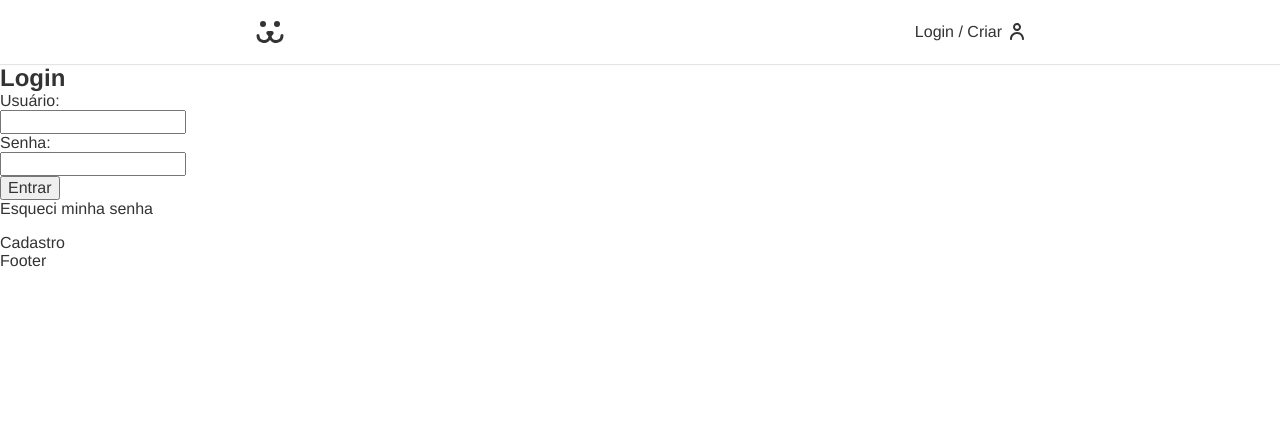
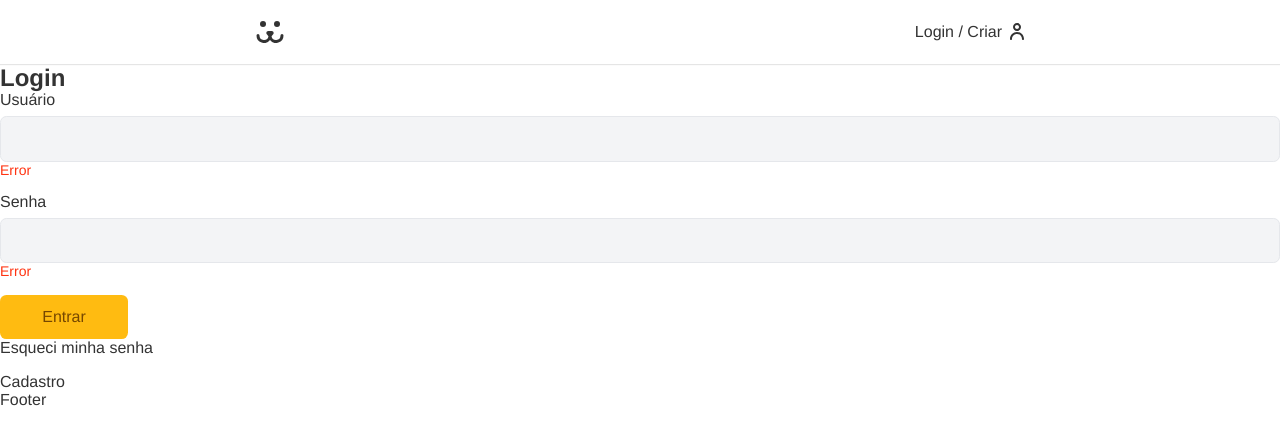
Before and after one commit to leeocoder/dogs, a React (Vite) app: page /login in a window 1280 px wide. Shown: the top 444 px of the page. Built offline with nearby package versions, Linux system fonts and the light colour scheme.

Commit message:
feat: add input

```diff
--- a/src/App.css
+++ b/src/App.css
@@ -1,3 +1,41 @@
+:root {
+  --yellow-50: #fffbeb;
+  --yellow-100: #fff4c6;
+  --yellow-200: #ffe688;
+  --yellow-300: #ffd44a;
+  --yellow-400: #ffbb11;
+  --yellow-500: #f99d07;
+  --yellow-600: #dd7602;
+  --yellow-700: #b75206;
+  --yellow-800: #943e0c;
+  --yellow-900: #7a330d;
+  --yellow-950: #461a02;
+
+  --gray-50: #f9fafb;
+  --gray-100: #f3f4f6;
+  --gray-200: #e5e7eb;
+  --gray-300: #d1d5db;
+  --gray-400: #9ca3af;
+  --gray-500: #6b7280;
+  --gray-600: #4b5563;
+  --gray-700: #374151;
+  --gray-800: #1f2937;
+  --gray-900: #111827;
+  --gray-950: #030712;
+
+  --red-50: #fff2ed;
+  --red-100: #ffe2d4;
+  --red-200: #ffc0a8;
+  --red-300: #ff9470;
+  --red-400: #ff5c37;
+  --red-500: #ff3311;
+  --red-600: #f01806;
+  --red-700: #c70c07;
+  --red-800: #9e0e10;
+  --red-900: #7f0f10;
+  --red-950: #450508;
+}
+
 *,
 *::after,
 *::before {
--- /dev/null
+++ b/src/Components/From/Button/button.css
@@ -0,0 +1,24 @@
+.button {
+  font-size: 1rem;
+  font-family: var(--type-first);
+  cursor: pointer;
+  border: none;
+  border-radius: 0.4rem;
+  background: var(--yellow-400);
+  color: #764701;
+  padding: 0.8rem 1.2rem;
+  box-sizing: border-box;
+  min-width: 8rem;
+  transition: 0.1s;
+}
+
+.button:hover,
+.button:hover {
+  outline: none;
+  box-shadow: 0 0 0 3px #fea, 0 0 0 4px #fb1;
+}
+
+.button:disabled {
+  background-color: var(--yellow-200);
+  cursor: wait;
+}
--- /dev/null
+++ b/src/Components/From/Button/index.tsx
@@ -0,0 +1,19 @@
+import React from 'react';
+import './button.css';
+
+type Props = {
+  children: React.ReactNode;
+};
+
+function Button({ children, ...props }: Props) {
+  return (
+    <button
+      className='button'
+      {...props}
+    >
+      {children}
+    </button>
+  );
+}
+
+export default Button;
--- /dev/null
+++ b/src/Components/From/Input/index.tsx
@@ -0,0 +1,30 @@
+import React from 'react';
+import './input.css';
+
+type Props = {
+  label: string;
+  type: string;
+  name: string;
+};
+
+function Input({ label, type, name }: Props) {
+  return (
+    <div className='input-wrapper'>
+      <label
+        className='label'
+        htmlFor={name}
+      >
+        {label}
+      </label>
+      <input
+        className='input'
+        type={type}
+        id={name}
+        name={name}
+      />
+      <small className='error'>Error</small>
+    </div>
+  );
+}
+
+export default Input;
--- /dev/null
+++ b/src/Components/From/Input/input.css
@@ -0,0 +1,36 @@
+.input-wrapper {
+  margin-bottom: 1rem;
+}
+
+.label {
+  display: block;
+  font-size: 1rem;
+  line-height: 1;
+  padding-bottom: 0.5rem;
+}
+
+.input {
+  border: 1px solid var(--gray-200);
+  display: block;
+  width: 100%;
+  font-size: 1rem;
+  padding: 0.8rem;
+  border-radius: 0.4rem;
+  background: var(--gray-100);
+  transition: 0.2s;
+  color: var(--gray-700);
+}
+
+.input:focus,
+.input:hover {
+  outline: none;
+  border-color: var(--yellow-400);
+  box-shadow: 0 0 0 3px var(--yellow-100);
+  background: var(--gray-50);
+}
+
+.error {
+  color: var(--red-500);
+  font-size: 0.875rem;
+  margin-top: 0.25rem;
+}
--- a/src/Components/LoginForm/LoginForm.tsx
+++ b/src/Components/LoginForm/LoginForm.tsx
@@ -1,5 +1,7 @@
 import React, { FormEvent } from 'react';
 import { Link } from 'react-router-dom';
+import Input from '../From/Input';
+import Button from '../From/Button';
 
 function LoginForm() {
   const [username, setUsername] = React.useState<string>('');
@@ -33,23 +35,17 @@ function LoginForm() {
         action=''
         onSubmit={handleSubmit}
       >
-        <label htmlFor='username'>Usuário:</label>
-        <input
+        <Input
+          label='Usuário'
           type='text'
-          id='username'
           name='username'
-          value={username}
-          onChange={({ target }) => setUsername(target.value)}
         />
-        <label htmlFor='password'>Senha:</label>
-        <input
+        <Input
+          label='Senha'
           type='password'
-          id='password'
           name='password'
-          value={password}
-          onChange={({ target }) => setPassword(target.value)}
         />
-        <button type='submit'>Entrar</button>
+        <Button>Entrar</Button>
         <Link to='/login/esqueci-senha'>Esqueci minha senha</Link>
       </form>
       <Link to='/login/criar'>Cadastro</Link>
```
